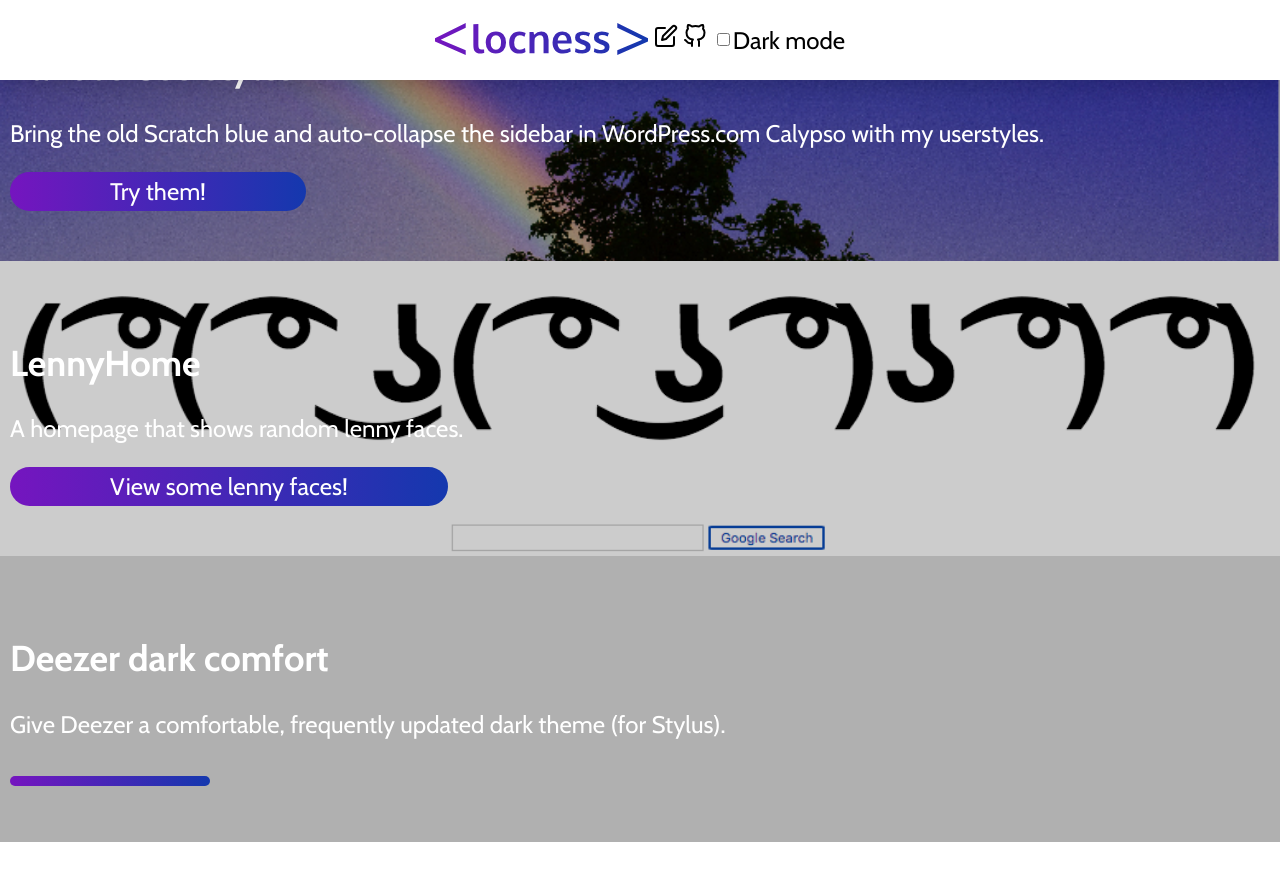
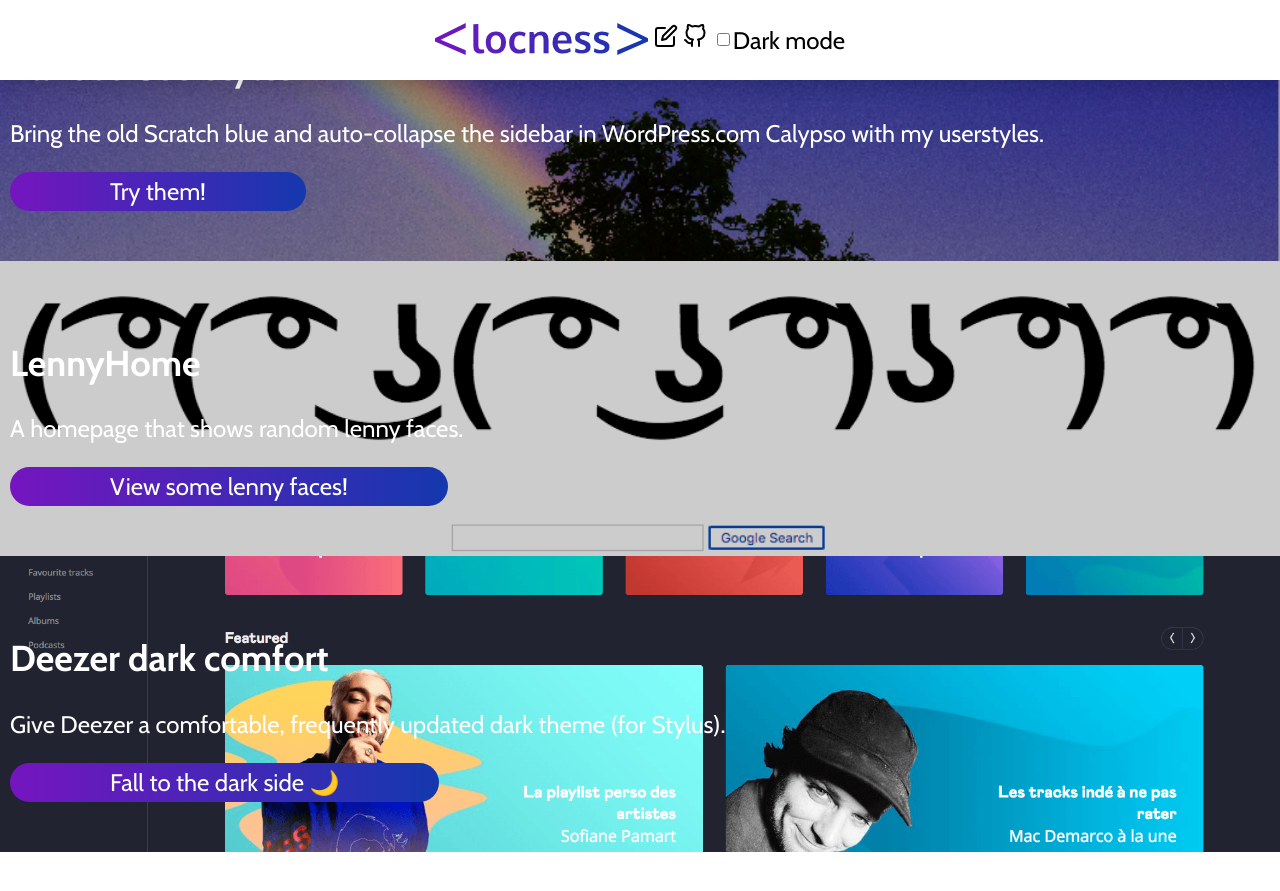
Before and after one commit to moeenio/locness3.github.io, a Jekyll site: the page built from index.html, in a window 1280 px wide and 900 px high, scrolled down 707 px. Shown: the top 891 px of the window. Built offline with Jekyll 4.4.1, drawn with Linux system fonts in a browser that asks for light colours.

Commit message:
Updated Deezer Dark Comfort

```diff
--- a/_stuff/deezer-dark-comfort.markdown
+++ b/_stuff/deezer-dark-comfort.markdown
@@ -1,6 +1,9 @@
 ---
 title: Deezer dark comfort
 date: 2019-06-15 07:21:00 Z
+image: "/uploads/deezer-dark-comfort.png"
+link: https://userstyles.org/styles/171807/deezer-dark-comfort
+link-title: "Fall to the dark side \U0001F319"
 ---
 
 Give Deezer a comfortable, frequently updated dark theme (for Stylus).
```
